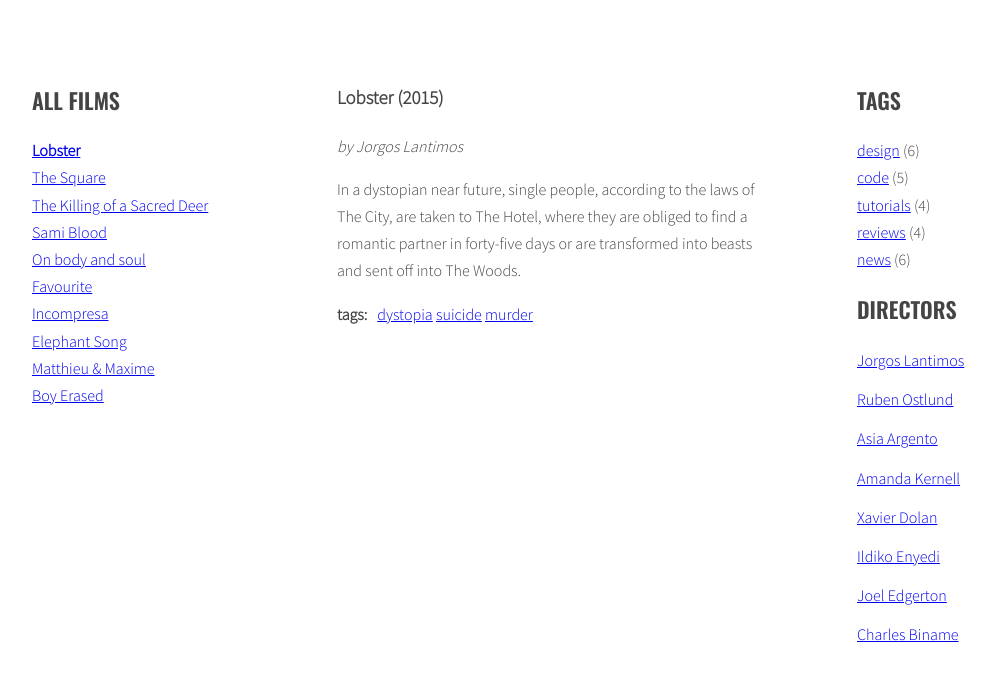
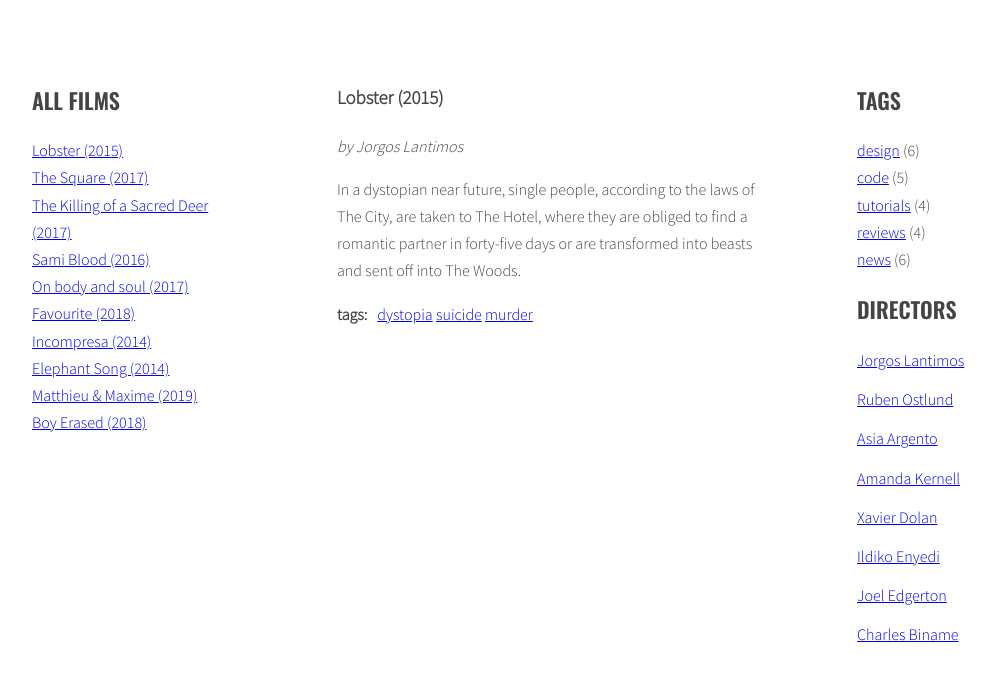
Before and after one commit to ibibibibi/javascript-blog, a website: page index.html in a window 1280 px wide. Shown: the part 220-900 px from the top of the page, without its empty margins (88-1083 px from the left). Drawn offline with nearby package versions, Linux system fonts and the light colour scheme.

Commit message:
Update java script - generating a list of films

```diff
--- a/index.html
+++ b/index.html
@@ -14,16 +14,6 @@
         <aside class="sidebar">
           <h2 class="section-title">all films</h2>
           <ul class="list titles">
-            <li><a href="#film-1" class="active"><span>Lobster</span></a></li>
-            <li><a href="#film-2"><span>The Square</span></a></li>
-            <li><a href="#film-3"><span>The Killing of a Sacred Deer</span></a></li>
-            <li><a href="#film-4"><span>Sami Blood</span></a></li>
-            <li><a href="#film-5"><span>On body and soul</span></a></li>
-            <li><a href="#film-6"><span>Favourite</span></a></li>
-            <li><a href="#film-7"><span>Incompresa</span></a></li>
-            <li><a href="#film-8"><span>Elephant Song</span></a></li>
-            <li><a href="#film-9"><span>Matthieu & Maxime</span></a></li>
-            <li><a href="#film-10"><span>Boy Erased</span></a></li>
           </ul>
         </aside>
         <section class="films">
--- a/js/script.js
+++ b/js/script.js
@@ -3,8 +3,9 @@
 function titleClickHandler(event){
   event.preventDefault();
   const clickedElement = this;
-  console.log('Link was clicked!'),
-  console.log(event);
+  // console.log('Link was clicked!');
+  // console.log(clickedElement);
+  // console.log(event);
 
   /* remove class 'active' from all films links */
 
@@ -17,33 +18,80 @@ function titleClickHandler(event){
   /* add class 'active' to the clicked link */
 
   clickedElement.classList.add('active');
-  console.log('clickedElement:', clickedElement);
+  //console.log('clickedElement:', clickedElement);
 
   /*remove class 'active' from all films */
 
-  const activeArticles = document.querySelectorAll('.films article.active');
+  const activeFilms = document.querySelectorAll('.films film.active');
 
-  for (let activeArticle of activeArticles) {
-  activeArticle.classList.remove('active');
+  for (let activeFilm of activeFilms) {
+  activeFilm.classList.remove('active');
   }
 
   /*get 'href' attribute from the clicked link*/
 
-  const articleSelector = clickedElement.getAttribute('href');
-  console.log(articleSelector);
+  const filmSelector = clickedElement.getAttribute('href');
+  //console.log(filmSelector);
 
-  /*find the correct article using the selector (value of 'href' attribute) */
+  /*find the correct film using the selector (value of 'href' attribute) */
 
-  const targetArticle = document.querySelector(articleSelector);
-  console.log(targetArticle);
+  const targetFilm = document.querySelector(filmSelector);
+  console.log(targetFilm);
 
-  /*add class 'active' to the correct article */
+  /*add class 'active' to the correct film */
 
-  targetArticle.classList.add('active');
+  targetFilm.classList.add('active');
 }
 
+const optFilmSelector = '.film',
+  optTitleSelector = '.film-title',
+  optTitleListSelector = '.titles';
+
+function generateTitleLinks(){
+
+  /* remove contents of titleList */
+
+    const titleList = document.querySelector(optTitleListSelector);
+
+    titleList.innerHTML = '';
+
+  /* for each film */
+
+    const films = document.querySelectorAll(optFilmSelector);
+      // console.log(films);
+
+    for(let film of films){
+
+      let html = '';
+
+
+      /* get the film id */
+
+        const filmId = film.getAttribute('id');
+          // console.log(filmId);
+
+      /* find the title element *//* get the title from the title element */
+
+        const filmTitle = film.querySelector(optTitleSelector).innerHTML;
+          // console.log(filmTitle);
+
+      /* create HTML of the link */
+
+        const linkHTML = '<li><a href="# ' + filmId + ' "><span> ' + filmTitle + ' </span></a></li>';
+          // console.log(linkHTML);
+
+      /* insert link into titleList */
+
+        titleList.innerHTML = titleList.innerHTML + linkHTML;
+    }
+
+}
+generateTitleLinks();
+
+
+
 const links = document.querySelectorAll('.titles a');
-  console.log(links);
+  // console.log(links);
 
   for(let link of links){
     link.addEventListener('click', titleClickHandler);
```
